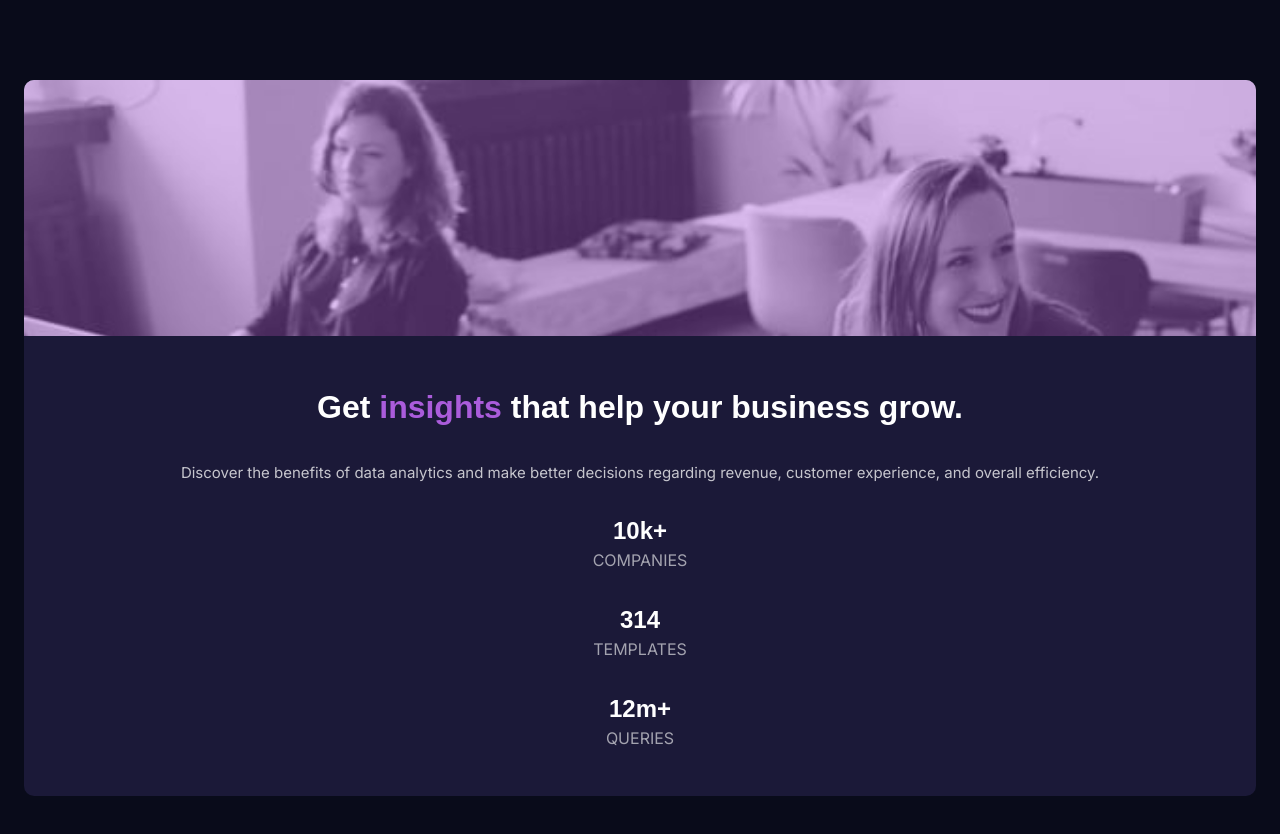
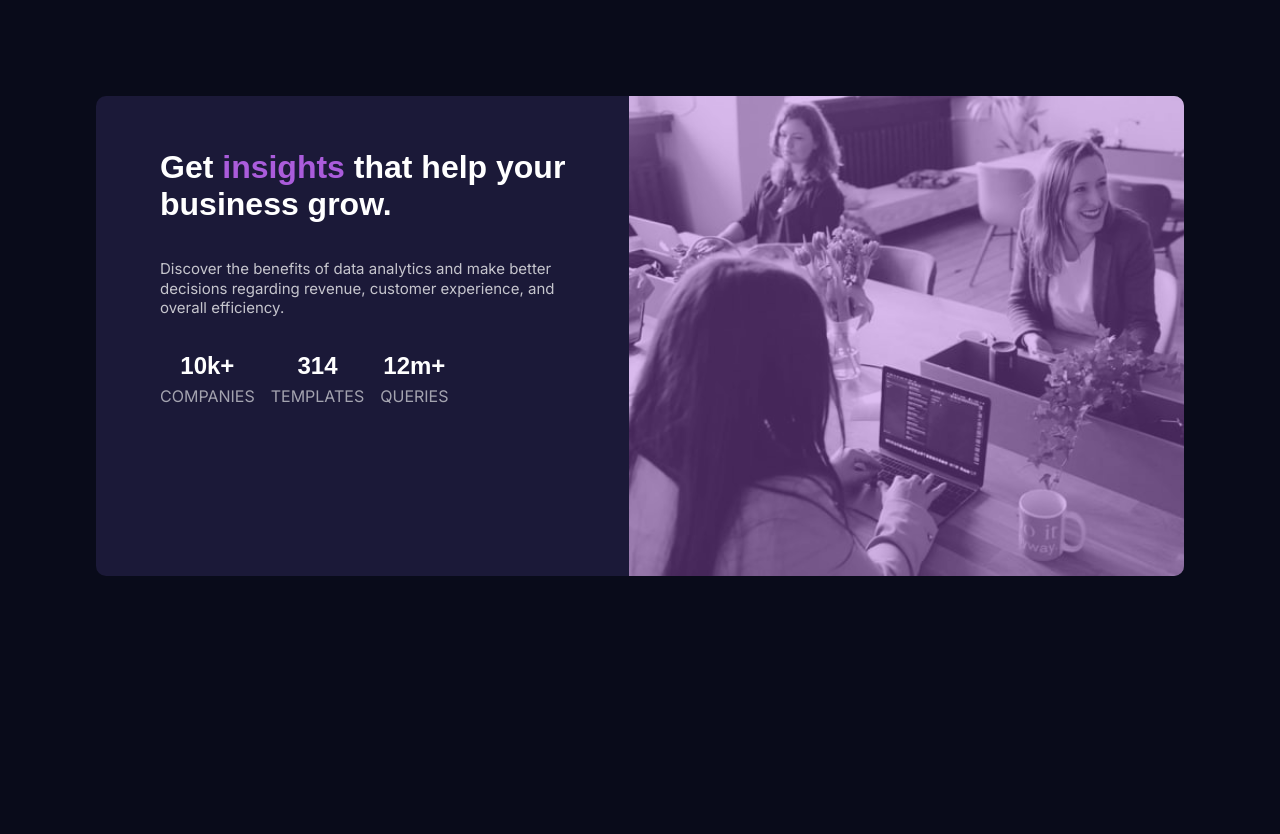
Before and after one commit to Ste2812/stats-preview-card-component-main, a plain HTML site: page index.html in a window 1280 px wide. After the commit the page ends 800 px from the top, so only its background shows below. Drawn offline with nearby package versions, Linux system fonts and the light colour scheme.

Commit message:
falta alinear a la izquierda el h2

```diff
--- a/index.html
+++ b/index.html
@@ -24,6 +24,7 @@
 
     </div>
 
+  <div class="responsive__content">
     <div class="main__content">
         <h1 class="title">Get <span>insights</span> that help your business grow.</h1>
 
@@ -32,7 +33,6 @@
           experience, and overall efficiency.
         </p>
     </div>
-
     <section class="data__info">
       <div class="subdata__info" >
           <h2>10k+</h2>
@@ -51,6 +51,7 @@
 
     </section>
   </div>
+</div>
 
 <!--
   <div class="attribution">
--- a/style.css
+++ b/style.css
@@ -49,15 +49,12 @@ body{
 .main__content{
     display: flex;
     flex-direction: column;
-
-
 }
 
 .card{
     background-color: hsl(244, 38%, 16%);
     border-radius: 10px;
     margin: 5rem 1.5rem;
-
 }
 span{
     color: hsla(277, 64%, 61%);
@@ -72,7 +69,6 @@ span{
     border-top-right-radius: 10px;
 
 
-
  }
  .filter__img{
      background-color: hsla(277, 64%, 61%, 40%);
@@ -80,3 +76,46 @@ span{
      border-top-left-radius: 10px;
      border-top-right-radius: 10px;
  }
+
+ @media (min-width:900px){
+    .card {
+        display: flex;
+        flex-direction:row-reverse ;
+        margin: 6rem;
+    }
+    .cover__image{
+        background-image: url("/images/image-header-desktop.jpg");
+        border-top-left-radius: 0;
+        border-bottom-right-radius: 10px;
+        height: 60vh;
+
+    }
+    .filter__img{
+        border-top-left-radius: 0;
+        border-bottom-right-radius: 10px;
+    }
+    .data__info{
+        display: flex;
+        flex-direction: row;
+        gap: 1rem;
+        margin-left: 32px;
+    }
+    .responsive__content{
+        display: flex;
+        flex-direction: column;
+        padding-left: 2rem;
+    }
+    .title{
+        text-align: left;
+    }
+    .body__description{
+        text-align: left;
+    }
+    .subdata__info{
+        text-align: left;
+
+    }
+    h1{
+        text-align: left;
+    }
+ }
```
Lines whose indentation alone changed are shown as unchanged.
